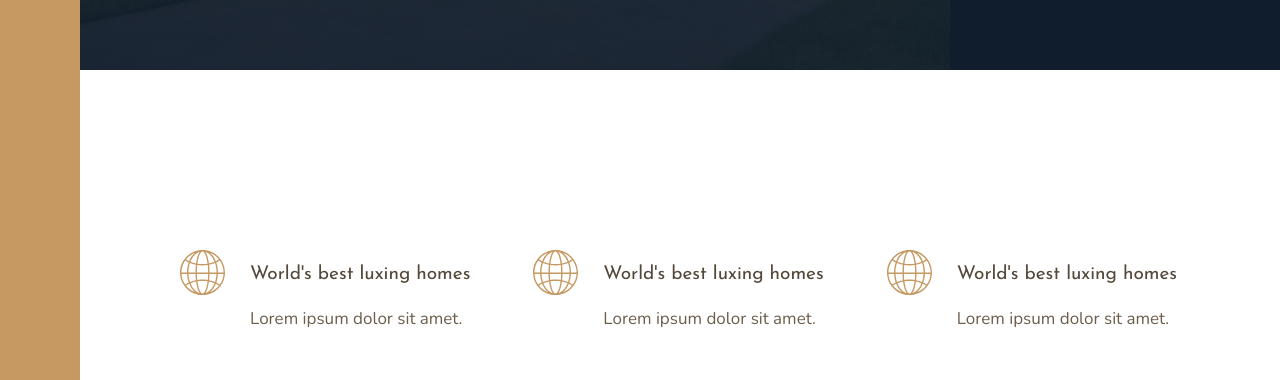
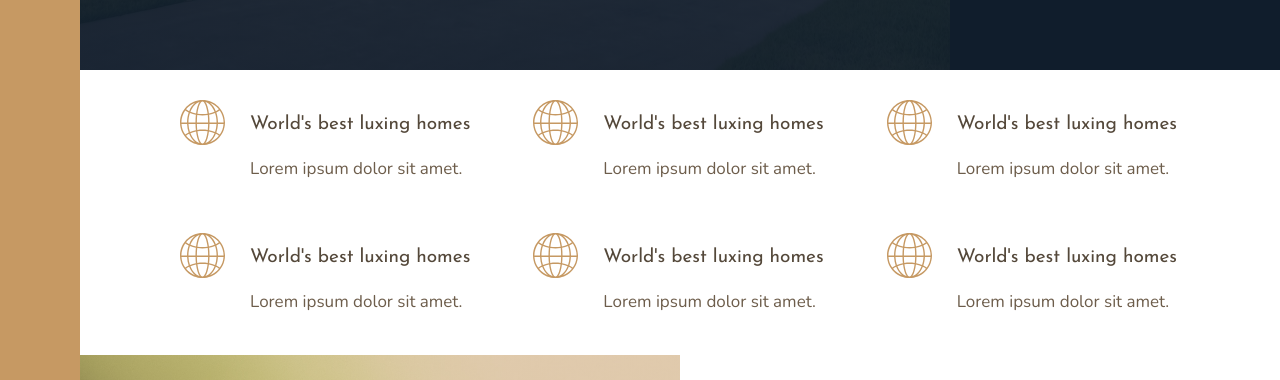
Before and after one commit to ghoul007/Ntr-scss, a website: page index.html in a window 1280 px wide. Shown: the part 570-950 px from the top of the page. Drawn offline with nearby package versions, Linux system fonts and the light colour scheme.

Commit message:
example with supports

```diff
--- a/sass/_features.scss
+++ b/sass/_features.scss
@@ -1,17 +1,30 @@
 .features{
     // background-color: $color-grey-light-2;
     grid-column: center-start / center-end;
-    display: grid;
-    // grid-template-columns: repeat(3, 1fr);
-    grid-template-columns: repeat(auto-fit, minmax(25rem, 1fr));
-    grid-gap: 6rem;
-    margin:15rem 0 ;
 
+    @supports(display: grid) {
+        display: grid;
+        //grid-template-columns: repeat(3, 1fr);
+        grid-template-columns: repeat(auto-fit, minmax(25rem, 1fr));
+        grid-gap: 6rem;
+        align-items: start;
+    }
 
 }
 
 
 .feature{
+
+
+    float: left;
+    width: 33.3333%;
+    margin-bottom: 6rem;
+
+    @supports(display: grid) {
+        width: auto;
+        margin-bottom: 0;
+
+    }
 
     display: grid;
     grid-template-columns: min-content 1fr;
```
Also changed, not shown: css/style.css.
